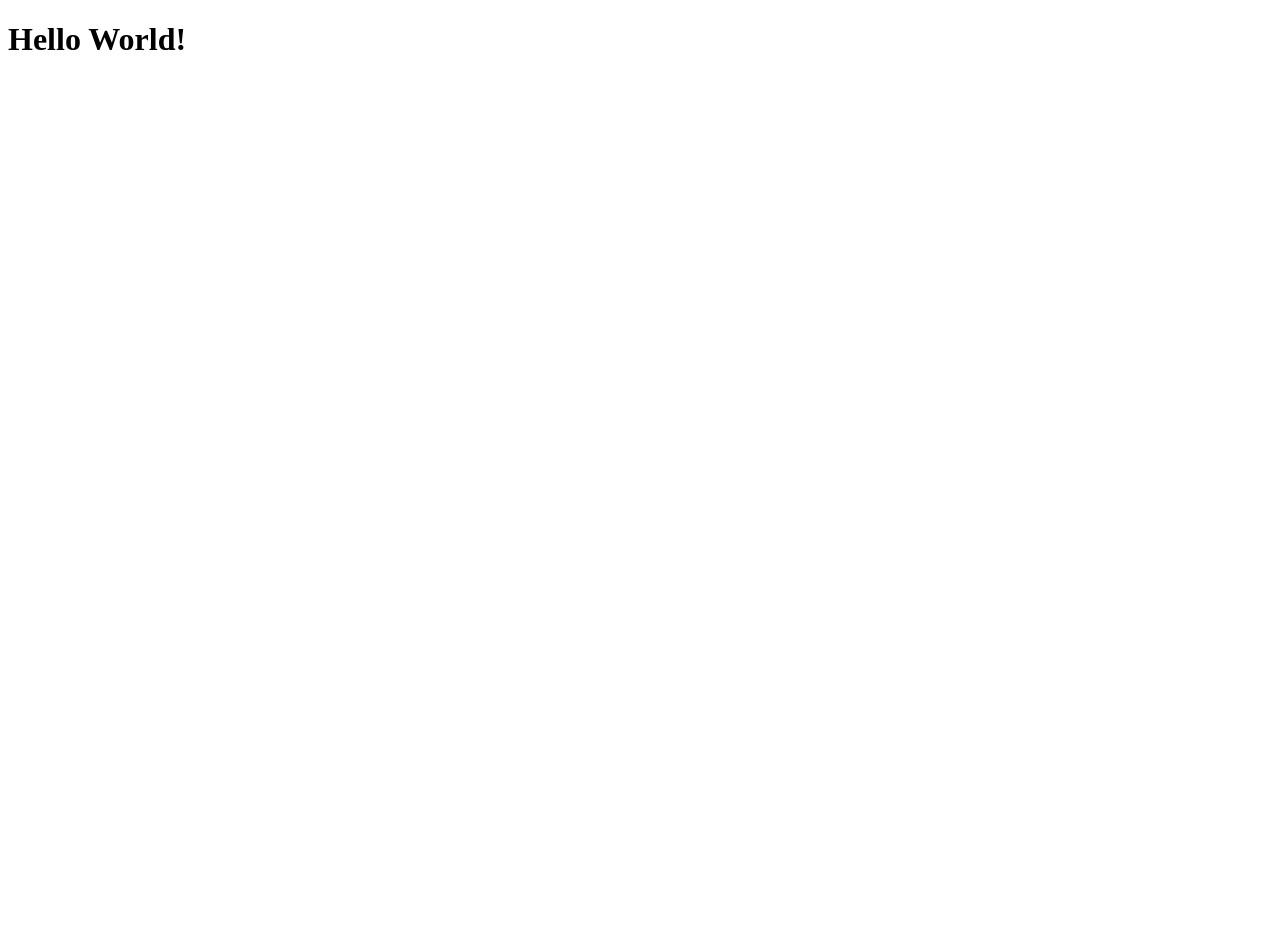
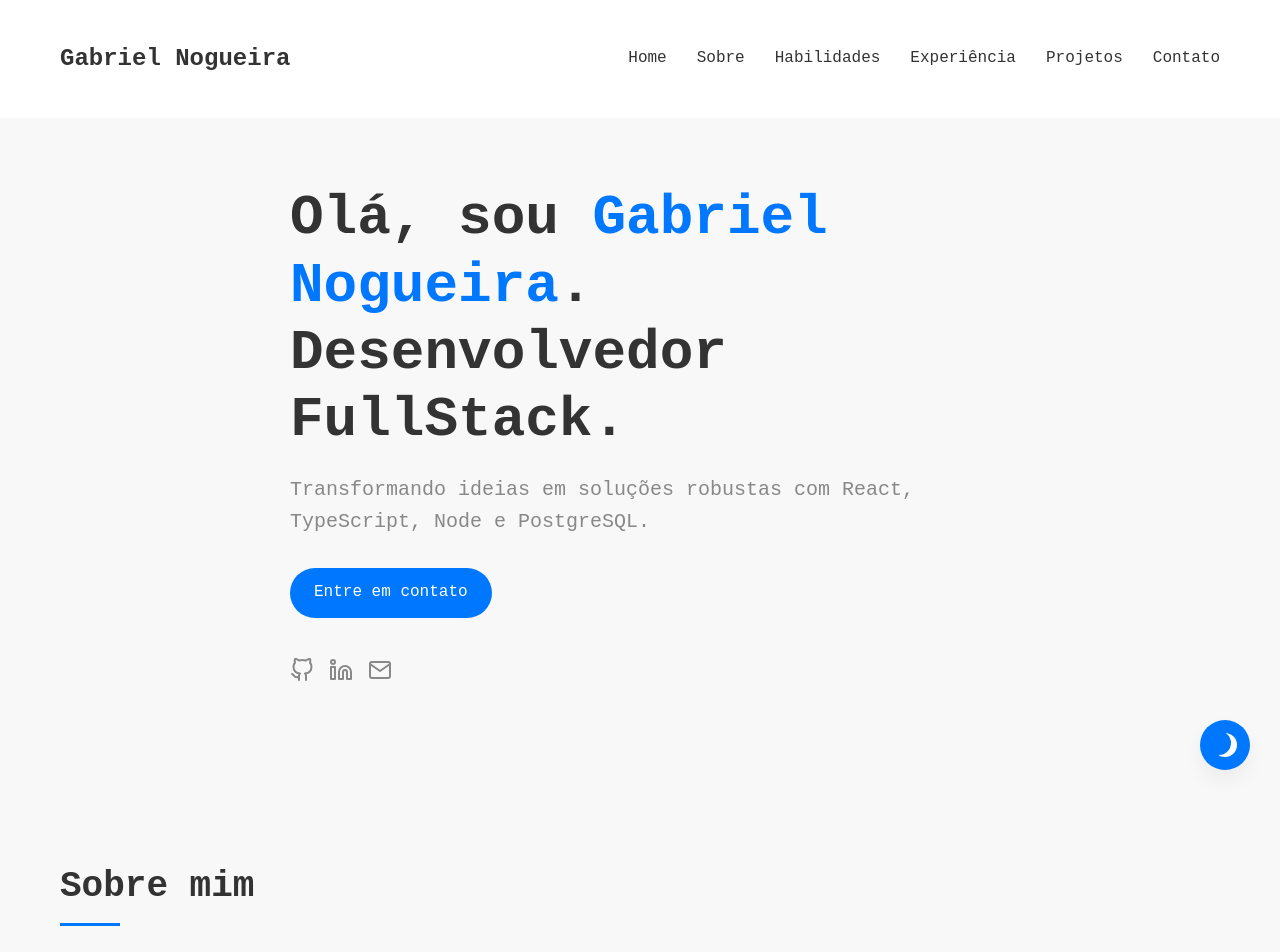
Before and after one commit to gabrielnogueiraz/Portfolio, a React (Create React App) app: page / in a window 1280 px wide. Shown: the top 952 px of the page. Before the commit the page ends 800 px from the top, so only its background shows below. Built offline with nearby package versions, Linux system fonts and the light colour scheme.

Commit message:
Correção de bug de temas da página

```diff
--- a/src/App.tsx
+++ b/src/App.tsx
@@ -1,11 +1,69 @@
-import React from 'react';
+import React, { useState, useEffect } from 'react';
+import { ThemeProvider } from 'styled-components';
+import GlobalStyles from './styles/globalStyles';
+import { lightTheme, darkTheme } from './styles/theme';
 
-function App() {
+import Header from './components/Header';
+import Hero from './components/Hero';
+import About from './components/About';
+import Skills from './components/Skills';
+import Experience from './components/Experience';
+import Projects from './components/Projects';
+import Contact from './components/Contact';
+import Footer from './components/Footer';
+import DarkModeToggle from './components/common/DarkModeToggle';
+
+const App: React.FC = () => {
+  const [isDarkMode, setIsDarkMode] = useState<boolean>(false);
+  const [currentTheme, setCurrentTheme] = useState(lightTheme);
+
+  useEffect(() => {
+    const savedTheme = localStorage.getItem('theme');
+    const prefersDarkMode = window.matchMedia('(prefers-color-scheme: dark)').matches;
+
+    const shouldUseDarkMode = savedTheme === 'dark' || (!savedTheme && prefersDarkMode);
+
+    if (shouldUseDarkMode) {
+      document.body.classList.add('dark-mode');
+      setIsDarkMode(true);
+      setCurrentTheme(darkTheme);
+    } else {
+      document.body.classList.remove('dark-mode');
+      setCurrentTheme(lightTheme);
+    }
+  }, []);
+
+  const handleThemeToggle = (darkMode: boolean) => {
+    setIsDarkMode(darkMode);
+    setCurrentTheme(darkMode ? darkTheme : lightTheme);
+
+    // Manter a compatibilidade com classes CSS para componentes que usam var(--variáveis)
+    if (darkMode) {
+      document.body.classList.add('dark-mode');
+    } else {
+      document.body.classList.remove('dark-mode');
+    }
+  };
+
   return (
-    <div>
-      <h1>Hello World!</h1>
-    </div>
+    <ThemeProvider theme={currentTheme}>
+      <GlobalStyles />
+      <Header />
+      <main>
+        <Hero />
+        <About />
+        <Skills />
+        <Experience />
+        <Projects />
+        <Contact />
+      </main>
+      <Footer />
+      <DarkModeToggle
+        onToggle={handleThemeToggle}
+        setCurrentTheme={(theme) => setCurrentTheme(theme)}
+      />
+    </ThemeProvider>
   );
-}
+};
 
 export default App;
```
